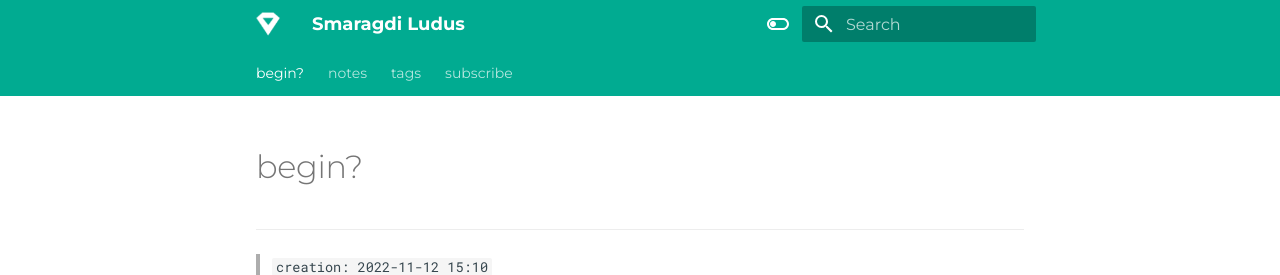
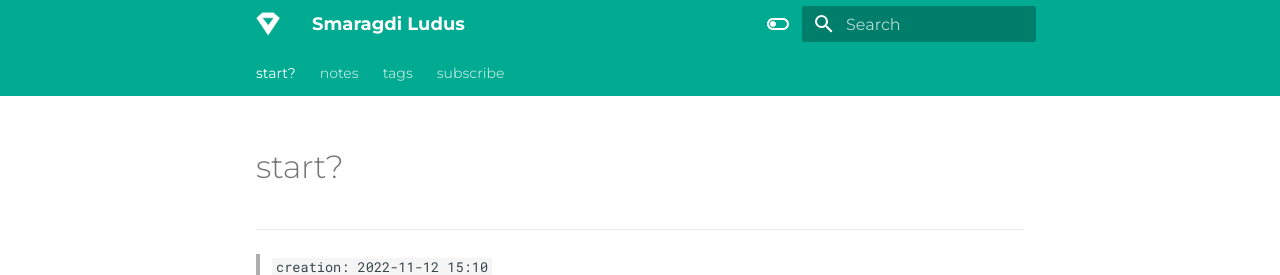
Before and after one commit to smaragdiludus/smaragdiludus.github.io, an MkDocs documentation site: the page built from docs/index.md, in a window 1280 px wide and 1070 px high. Shown: the top 275 px of the window. Built offline with MkDocs 1.6.1 and Material for MkDocs 9.7.7, drawn with Linux system fonts in a browser that asks for light colours.

Commit message:
02/07/23

```diff
--- a/mkdocs.yml
+++ b/mkdocs.yml
@@ -99,7 +99,7 @@ extra_javascript:
   - https://unpkg.com/mermaid/dist/mermaid.min.js
 
 nav:
-    - begin?: 'index.md'
+    - start?: 'index.md'
     - notes: notesFromObsidian
     - tags: 'tags.md'
     - subscribe: 'subscribe.md'
```
